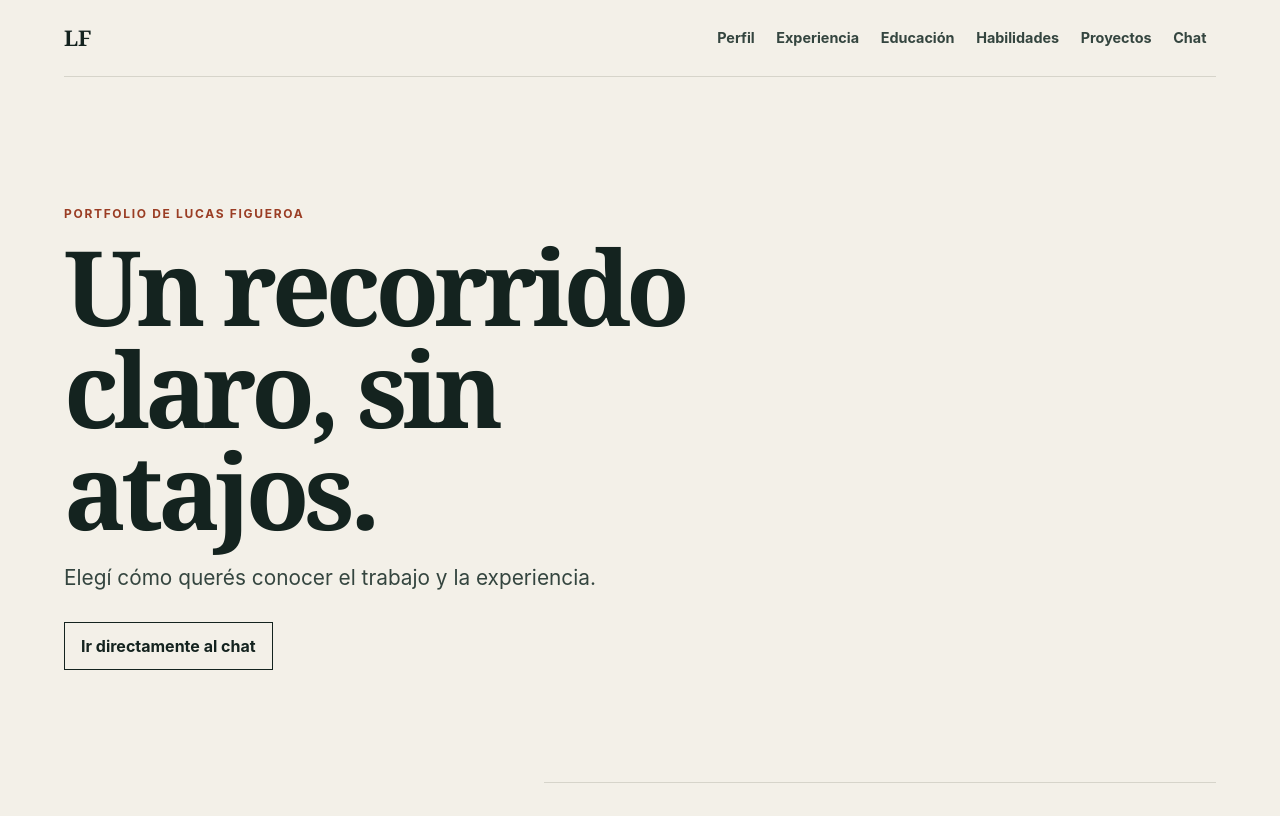
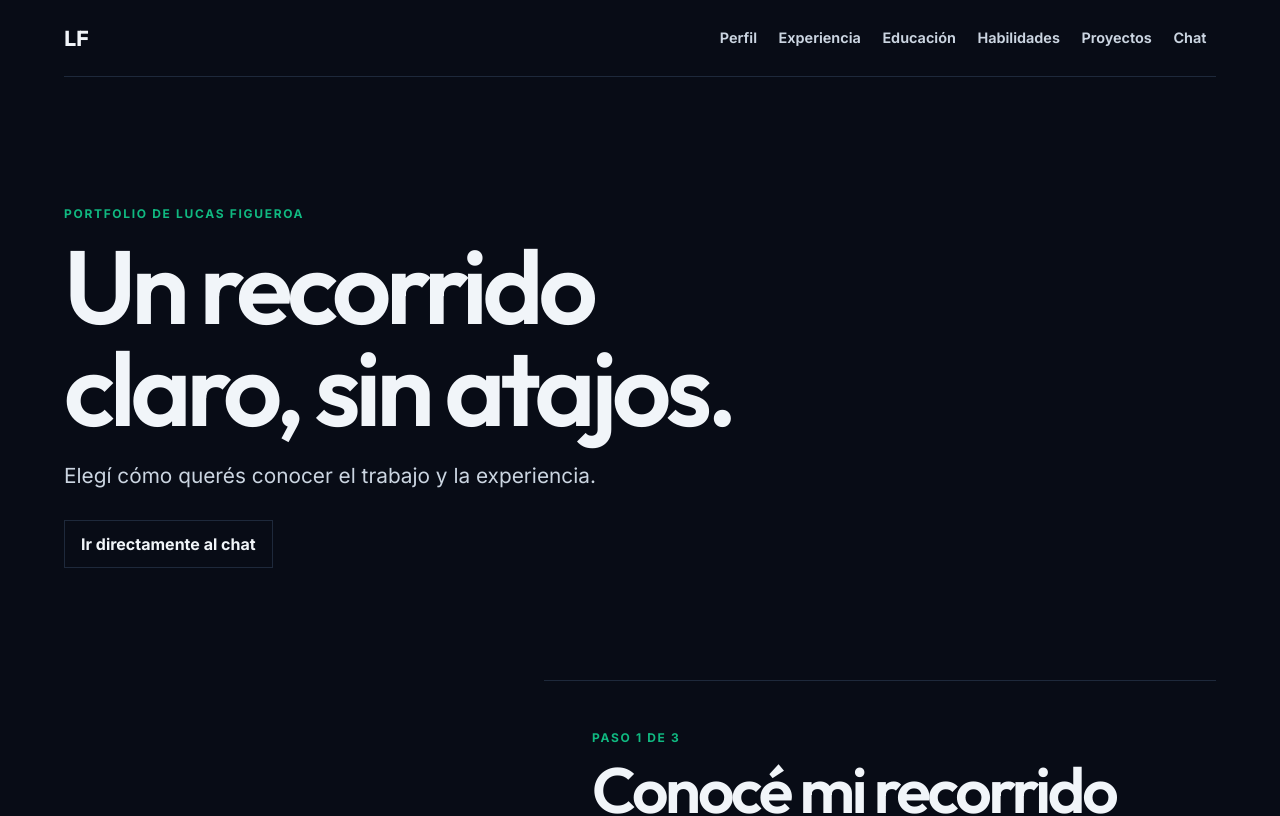
Before and after one commit to lucas22-f/portfolio2026, an Angular app in the folder frontend/: page / in a window 1280 px wide. Shown: the top 816 px of the page. Built offline with nearby package versions, Linux system fonts and the light colour scheme.

Commit message:
feat(frontend): redesign with dark tech palette and Outfit fonts

```diff
--- a/frontend/src/app/features/journey/journey-page.css
+++ b/frontend/src/app/features/journey/journey-page.css
@@ -76,9 +76,9 @@ button {
   min-height: 2.75rem;
   margin-top: 1.75rem;
   padding: 0.7rem 1rem;
-  border: 1px solid var(--color-ink);
-  background: var(--color-ink);
-  color: var(--color-surface);
+  border: 1px solid var(--color-accent);
+  background: var(--color-accent);
+  color: #fff;
   font: inherit;
   font-weight: 700;
   text-decoration: none;
@@ -87,15 +87,22 @@ button {
 
 .journey__direct-link {
   background: transparent;
-  color: var(--color-ink);
+  color: var(--color-heading);
+  border-color: var(--color-line);
 }
 
 .journey__direct-link:hover,
 .journey__action:hover,
 button:hover {
-  background: var(--color-accent);
+  background: var(--color-accent-hover);
+  border-color: var(--color-accent-hover);
+  color: #fff;
+}
+
+.journey__direct-link:hover {
+  background: var(--color-elevated);
   border-color: var(--color-accent);
-  color: var(--color-surface);
+  color: var(--color-accent);
 }
 
 @media (min-width: 48rem) {
--- a/frontend/src/app/shared/project-card/project-card.css
+++ b/frontend/src/app/shared/project-card/project-card.css
@@ -7,13 +7,13 @@
   box-sizing: border-box;
   padding: clamp(1.25rem, 4vw, 2rem);
   border-top: 3px solid var(--color-accent);
-  background: var(--color-ink);
-  color: #f7f5ef;
+  background: var(--color-elevated);
+  color: var(--color-text);
 }
 
 .project-card__eyebrow {
   margin: 0 0 0.5rem;
-  color: #d8c8a1;
+  color: var(--color-accent);
   font-size: 0.75rem;
   font-weight: 700;
   letter-spacing: 0.1em;
@@ -22,6 +22,7 @@
 
 h2 {
   margin: 0;
+  color: var(--color-heading);
   font-family: var(--font-display);
   font-size: clamp(1.5rem, 3vw, 2.25rem);
   letter-spacing: -0.03em;
@@ -30,7 +31,7 @@ h2 {
 
 .project-card__summary {
   margin: 1.5rem 0 0;
-  color: #d7d9d5;
+  color: var(--color-muted);
   line-height: 1.65;
 }
 
@@ -42,6 +43,10 @@ nav {
 }
 
 a {
-  color: #fff;
+  color: var(--color-accent);
   text-underline-offset: 0.25em;
 }
+
+a:hover {
+  color: var(--color-accent-hover);
+}
--- a/frontend/src/app/shared/record-card/record-card.css
+++ b/frontend/src/app/shared/record-card/record-card.css
@@ -7,7 +7,7 @@
   box-sizing: border-box;
   padding: clamp(1.25rem, 4vw, 2rem);
   border: 1px solid var(--color-line);
-  background: var(--color-surface);
+  background: var(--color-elevated);
 }
 
 .record-card__eyebrow {
--- a/frontend/src/index.html
+++ b/frontend/src/index.html
@@ -6,6 +6,9 @@
   <base href="/">
   <meta name="viewport" content="width=device-width, initial-scale=1">
   <link rel="icon" type="image/x-icon" href="favicon.ico">
+  <link rel="preconnect" href="https://fonts.googleapis.com">
+  <link rel="preconnect" href="https://fonts.gstatic.com" crossorigin>
+  <link href="https://fonts.googleapis.com/css2?family=Inter:wght@400..700&family=Outfit:wght@500..700&display=swap" rel="stylesheet">
 </head>
 <body>
   <app-root></app-root>
--- a/frontend/src/styles.css
+++ b/frontend/src/styles.css
@@ -1,22 +1,26 @@
 @import 'tailwindcss';
 
 :root {
-  color-scheme: light;
-  --color-paper: #f3f0e8;
-  --color-surface: #fbfaf6;
-  --color-ink: #14231f;
-  --color-text: #34453f;
-  --color-muted: #68766f;
-  --color-line: #d6d4ca;
-  --color-accent: #9a3d24;
-  --font-display: Georgia, 'Times New Roman', serif;
-  font-family: Inter, ui-sans-serif, system-ui, sans-serif;
+  color-scheme: dark;
+  --color-bg: #080c16;
+  --color-surface: #111827;
+  --color-elevated: #1a2332;
+  --color-heading: #f1f5f9;
+  --color-text: #cbd5e1;
+  --color-muted: #64748b;
+  --color-line: #1e293b;
+  --color-accent: #10b981;
+  --color-accent-hover: #34d399;
+  --color-accent-subtle: #064e3b;
+  --color-ink: var(--color-heading);
+  --font-display: 'Outfit', sans-serif;
+  font-family: 'Inter', ui-sans-serif, system-ui, sans-serif;
 }
 
 body {
   margin: 0;
   min-width: 20rem;
-  background: var(--color-paper);
+  background: var(--color-bg);
   color: var(--color-text);
   text-rendering: optimizeLegibility;
 }
@@ -33,9 +37,10 @@ body {
   left: 0.75rem;
   transform: translateY(-150%);
   padding: 0.75rem 1rem;
-  background: var(--color-ink);
-  color: var(--color-surface);
+  background: var(--color-elevated);
+  color: var(--color-heading);
   font-weight: 700;
+  border: 1px solid var(--color-accent);
 }
 
 .skip-link:focus {
```
